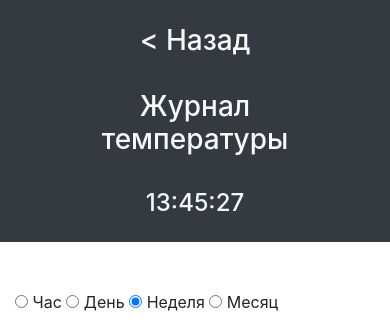
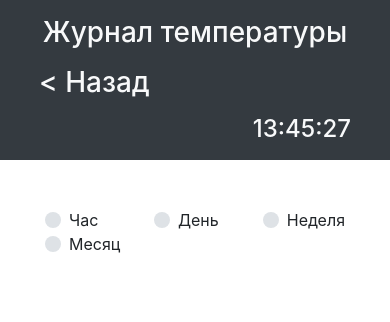
Before and after one commit to amperka/GrowBox, a Flask app: page /charts/temp in a window 390 px wide; the page is wider, and only the part inside the window is pictured. Shown: the top 322 px of that part. Run offline with Flask 2, Linux system fonts and the light colour scheme; a map, chart or similar area stays blank; parts of the project's set-up code (start-up, migrations or seed data) failed here and were passed over; some libraries are stand-ins or nearby versions.

Commit message:
Fix header displaying

```diff
--- a/templates/base.html
+++ b/templates/base.html
@@ -17,22 +17,24 @@
 <body>
 <div>
     <nav class="navbar navbar-dark bg-dark">
-        <div class="container">
-            <div class="container">
+        <div class="container-fluid p-0">
+            <div class="col">
                 <div class="row">
-                    <div class="col-sm d-flex align-items-center justify-content-center">
+                    <div class="col d-flex align-items-center justify-content-center">
+                        <p class="h3 text-light text-center p-2 m-0">{{title}}</p>
+                    </div>
+                </div>
+                <div class="row">
+                    <div class="col-sm d-flex align-items-center justify-content-start">
                         {% if goback %}
-                            <a class="text-light" href="{{goback}}">
-                                <p class="h3 text-light text-center p-3 m-0">< Назад</p>
-                            </a>
+                        <a class="text-light" href="{{goback}}">
+                            <p class="h3 text-light text-center p-2 m-0"><&nbsp;Назад</p>
+                        </a>
                         {% endif %}
                     </div>
-                    <div class="col-sm d-flex align-items-center justify-content-center">
-                        <p class="h3 text-light text-center p-3 m-0">{{title}}</p>
-                    </div>
-                    <div class="col-sm d-flex align-items-center justify-content-center">
+                    <div class="col d-flex align-items-center justify-content-end">
                         <!-- Timer -->
-                        <p class="h4 text-light text-right p-3 m-0" id="clock"></p>
+                        <p class="h4 text-light text-right p-2 m-0" id="clock">00:00:00</p>
                     </div>
                 </div>
             </div>
@@ -48,8 +50,8 @@
 <script src="../static/js/popper.min.js"></script>
 <script src="../static/js/bootstrap.min.js"></script>
 
-<script src="../static/js/time.js"></script>
 <!-- Scripts section -->
 {% block scriptsSection %}{% endblock %}
+<script src="../static/js/time.js"></script>
 </body>
 </html>
--- a/templates/charts/month_chart.html
+++ b/templates/charts/month_chart.html
@@ -1,16 +1,46 @@
 {% extends "base.html" %}
 
 {% block content %}
-    <input type="radio" id="period-hour" name="period" onchange="setChanges()">
-    <label for="period-hour">Час</label>
-    <input type="radio" id="period-day" name="period" onchange="setChanges()">
-    <label for="period-day">День</label>
-    <input type="radio" id="period-week" name="period" onchange="setChanges()" checked=1>
-    <label for="period-week">Неделя</label>
-    <input type="radio" id="period-month" name="period" onchange="setChanges()">
-    <label for="period-month">Месяц</label>
+<div class="container">
+    <div class="col">
+        <div class="row">
+            <div class="col">
+                <div class="custom-control custom-radio">
+                    <input class="custom-control-input" type="radio" id="period-hour" name="period"
+                           onchange="setChanges()">
+                    <label class="custom-control-label" for="period-hour">Час</label>
+                </div>
+            </div>
 
-    <canvas id="month_chart" width="600" height="440"></canvas>
+            <div class="col">
+                <div class="custom-control custom-radio">
+                    <input class="custom-control-input" type="radio" id="period-day" name="period"
+                           onchange="setChanges()">
+                    <label class="custom-control-label" for="period-day">День</label>
+                </div>
+            </div>
+
+            <div class="col">
+                <div class="custom-control custom-radio">
+                    <input class="custom-control-input" type="radio" id="period-week" name="period"
+                           onchange="setChanges()">
+                    <label class="custom-control-label" for="period-week">Неделя</label>
+                </div>
+            </div>
+
+            <div class="col">
+                <div class="custom-control custom-radio">
+                    <input class="custom-control-input" type="radio" id="period-month" name="period"
+                           onchange="setChanges()">
+                    <label class="custom-control-label" for="period-month">Месяц</label>
+                </div>
+            </div>
+        </div>
+        <div class="row pt-5">
+            <canvas id="month_chart" width="480" height="480"></canvas>
+        </div>
+    </div>
+</div>
 {% endblock %}
 
 {% block scriptsSection %}
--- a/templates/measurements/co2.html
+++ b/templates/measurements/co2.html
@@ -44,7 +44,7 @@
 {% endblock %}
 
 {% block content %}
-<div class="row py3">
+<div class="row">
     <canvas class="canv"
             data-type="radial-gauge"
             data-width="300"
```
